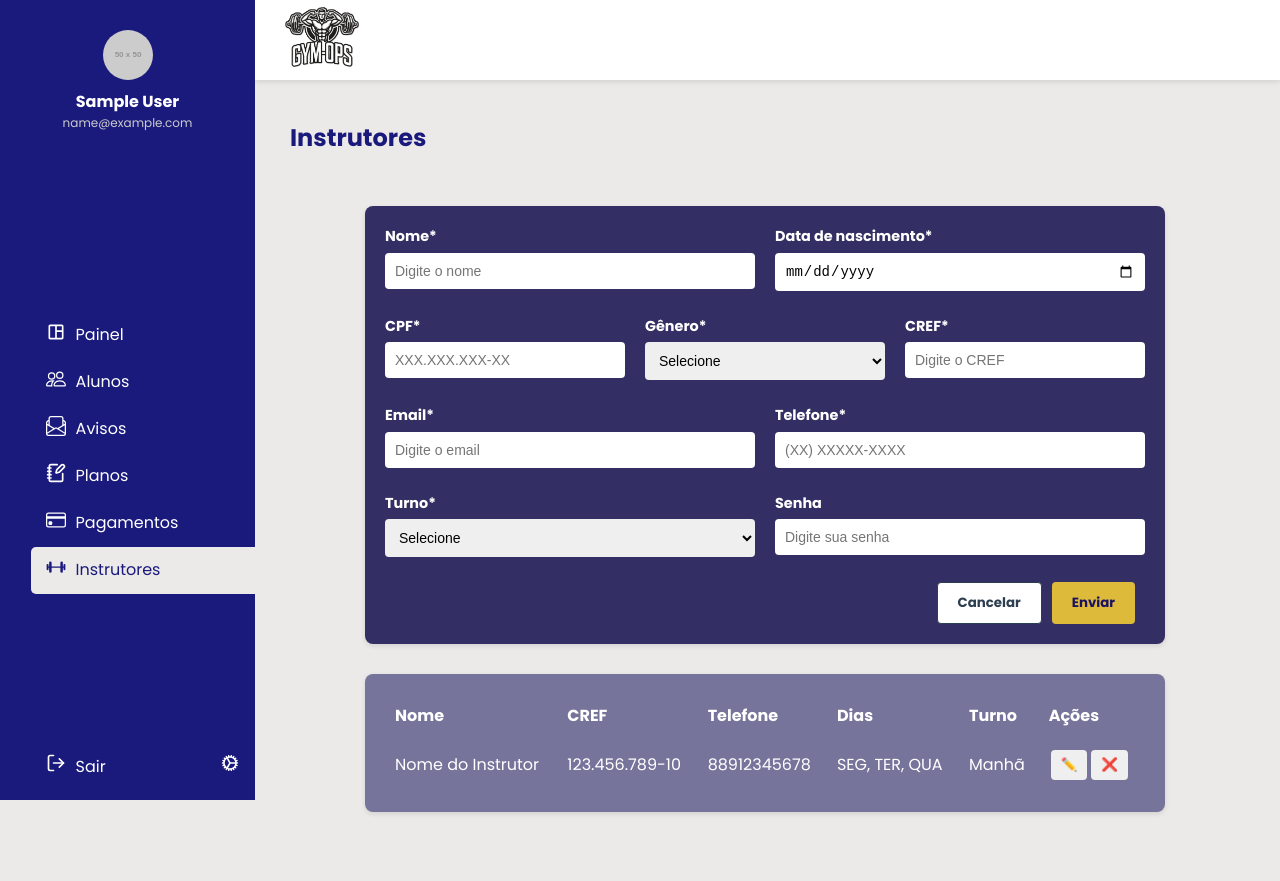
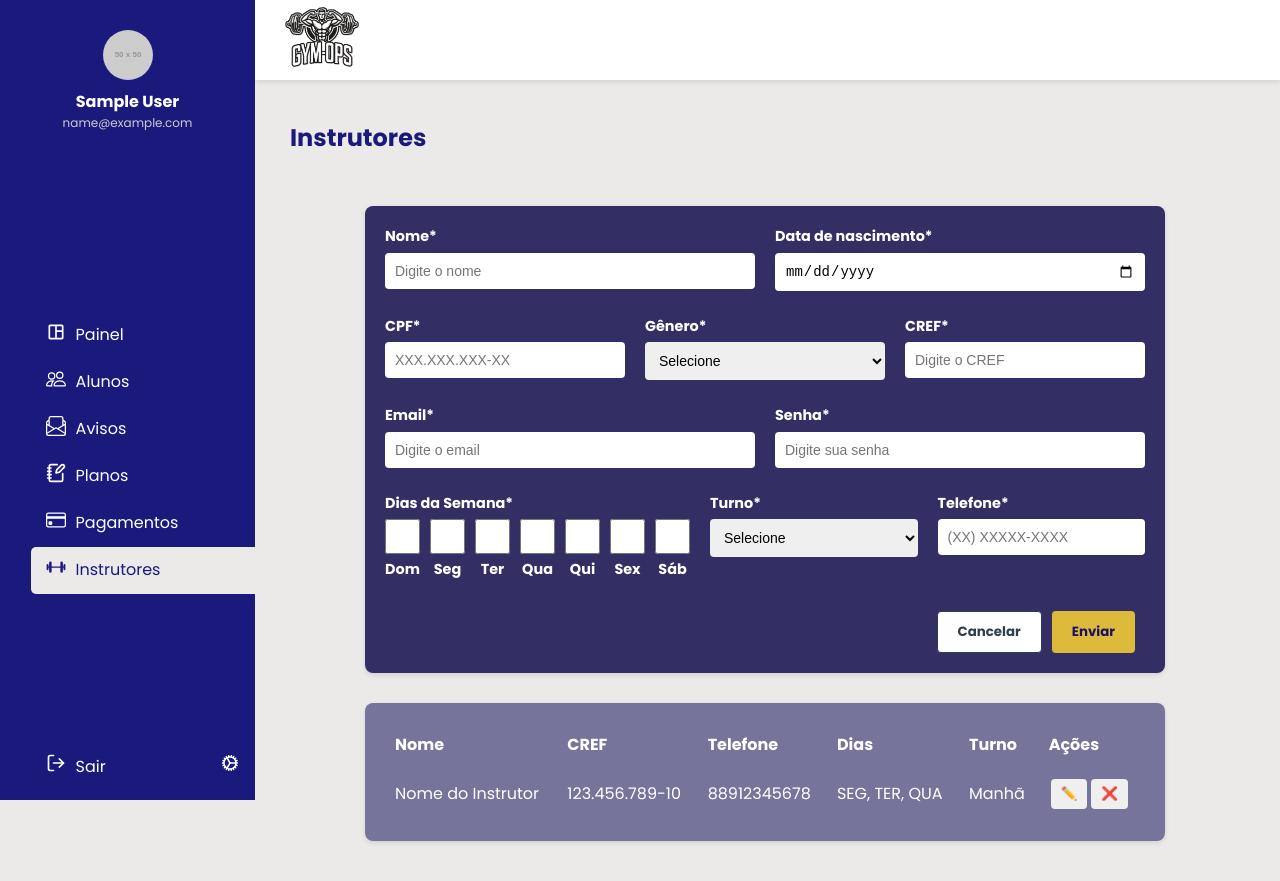
Before and after one commit to jeffaugg/gym-ops, a React (Vite) app in the folder Front/: page /admininstructors in a window 1280 px wide. Before the commit the page ends 852 px from the top, so only its background shows below. Built offline with nearby package versions, Linux system fonts and the light colour scheme; sample sign-in values are in the browser's storage.

Commit message:
feat: adicionar página de instrutor e navegação condicional no login

```diff
--- a/Front/src/App.jsx
+++ b/Front/src/App.jsx
@@ -51,6 +51,7 @@ import AdminPlans from "./pages/Admin/Plans/AdminPlans";
 import AdminPayments from "./pages/Admin/Payments/AdminPayments";
 import AdminInstructors from "./pages/Admin/Instructors/AdminInstructors";
 import Settings from "./pages/Settings/Settings";
+import InstructorHome from './pages/Instructor/Home/InstructorHome';
 
 import ProtectedRoute from "./components/ProtectedRoute/ProtectedRoute"; // Importa o ProtectedRoute
 
@@ -119,6 +120,14 @@ function App() {
             </ProtectedRoute>
           }
         />
+        <Route
+          path="/InstructorHome"
+          element={
+            <ProtectedRoute>
+              <Settings />
+            </ProtectedRoute>
+          }
+        />
       </Routes>
     </BrowserRouter>
   );
--- a/Front/src/components/Admin/InstructorsForm/InstructorsForm.css
+++ b/Front/src/components/Admin/InstructorsForm/InstructorsForm.css
@@ -22,6 +22,26 @@
     color: white;
     font-weight: bold;
   }
+  .dias-container {
+    display: flex;
+    gap: 10px;
+    flex-wrap: no-wrap;
+  }
+
+  .dias-container label {
+    display: flex;
+    flex-direction: column;
+    align-items: center;
+    gap: 5px;
+  }
+
+  input[type="checkbox"] {
+    width: 35px;
+    height: 35px;
+    accent-color: #2121d1;
+    border: 1px solid #ccc;
+    border-radius: 20px!important;
+  }
 
   .instructors-form input,
   .instructors-form select {
--- a/Front/src/components/Admin/InstructorsForm/InstructorsForm.jsx
+++ b/Front/src/components/Admin/InstructorsForm/InstructorsForm.jsx
@@ -6,116 +6,98 @@ import ButtonSend from "../../ButtonSend/ButtonSend";
 import api from "../../../api";
 import { toast } from "react-toastify";
 
-export default function InstructorsForm() {
-  // const [name, setName] = useState("");
-  // const [birthDate, setBirthDate] = useState("");
-  // const [cpf, setCpf] = useState("");
-  // const [gen, setGen] = useState("");
-  // const [plan, setPlan] = useState("");
-  // const [phone, setPhone] = useState("");
-  // const [email, setEmail] = useState("");
-  // const [health, setHealth] = useState("");
-  // const [plans, setPlans] = useState([]);
+export default function InstructorsForm({ selectedInstructor, onInstructorCreated}) {
+  const [name, setName] = useState('');
+  const [email, setEmail] = useState('');
+  const [password, setPassword] = useState('');
+  const [cpf, setCpf] = useState('');
+  const [tel, setTel] = useState('');
+  const [role] = useState('USER');
+  const [birthDate, setBirthDate] = useState("");
+  const [gen, setGen] = useState("");
 
-  // // Fetch available plans
-  // useEffect(() => {
-  //   const fetchPlans = async () => {
-  //     try {
-  //       const response = await api.get("/plan");
-  //       setPlans(response.data);
-  //     } catch (error) {
-  //       console.error("Erro ao buscar os planos:", error);
-  //     }
-  //   };
+  // Preenche o formulário quando `selectedInstructor` mudar
+  useEffect(() => {
+    if (selectedInstructor) {
+      setName(selectedInstructor.name || "");
+      setBirthDate(selectedInstructor.date_of_birth || "");
+      setCpf(selectedInstructor.cpf || "");
+      setGen(selectedInstructor.gender || "");
+      setTel(selectedInstructor.tel || "");
+      setEmail(selectedInstructor.email || "");
+    } else {
+      // Limpa o formulário se nenhum instrutor estiver selecionado
+      setName("");
+      setBirthDate("");
+      setCpf("");
+      setGen("");
+      setTel("");
+      setEmail("");
+    }
+  }, [selectedInstructor]);
 
-  //   fetchPlans();
-  // }, []);
+  const handleSubmit = async (event) => {
+    event.preventDefault();
 
-  // // Preenche o formulário quando `selectedInstructor` mudar
-  // useEffect(() => {
-  //   if (selectedInstructor) {
-  //     setName(selectedInstructor.name || "");
-  //     setBirthDate(selectedInstructor.date_of_birth || "");
-  //     setCpf(selectedInstructor.cpf || "");
-  //     setGen(selectedInstructor.gender || "");
-  //     setPlan(selectedInstructor.plan_id || "");
-  //     setPhone(selectedInstructor.telephone || "");
-  //     setEmail(selectedInstructor.email || "");
-  //     setHealth(selectedInstructor.health_notes || "");
-  //   } else {
-  //     // Limpa o formulário se nenhum estudante estiver selecionado
-  //     setName("");
-  //     setBirthDate("");
-  //     setCpf("");
-  //     setGen("");
-  //     setPlan("");
-  //     setPhone("");
-  //     setEmail("");
-  //     setHealth("");
-  //   }
-  // }, [selectedInstructor]);
+    try {
+      const response = await api.post('/user/signup', { name, email, password, cpf, tel, role });
 
-  // const handleSubmit = async (event) => {
-  //   event.preventDefault();
+      toast.success('Criação de Instrutor realizado com sucesso!', {
+        position: 'top-right',
+      });
 
-  //   try {
-  //     if (selectedInstructor) {
-  //       // Atualiza o estudante existente
-  //       await api.put(`/clients/${selectedInstructor.id}`, {
-  //         name,
-  //         date_of_birth: birthDate,
-  //         email,
-  //         telephone: phone,
-  //         cpf,
-  //         plan_id: Number(plan),
-  //         health_notes: health,
-  //       });
-  //       toast.success("Aluno atualizado com sucesso!");
-  //     } else {
-  //       // Cria um novo estudante
-  //       await api.post("/clients", {
-  //         name,
-  //         date_of_birth: birthDate,
-  //         email,
-  //         telephone: phone,
-  //         cpf,
-  //         plan_id: Number(plan),
-  //         health_notes: health,
-  //       });
-  //       toast.success("Aluno criado com sucesso!");
-  //     }
+    } catch (error) {
+      console.log(error.response);
 
-  //     // Limpa o formulário
-  //     setName("");
-  //     setBirthDate("");
-  //     setCpf("");
-  //     setGen("");
-  //     setPlan("");
-  //     setPhone("");
-  //     setEmail("");
-  //     setHealth("");
+      const errors = error.response?.data?.message;
 
-  //     // Reseta o estudante selecionado
-  //     setSelectedInstructor(null);
+      if (error.response?.status === 409) {
+        toast.error('Usuário já cadastrado. Por favor, verifique suas credenciais.', {
+          position: 'top-right',
+        });
+        return;
+      }
 
-  //     // Atualiza a lista de estudantes
-  //     onInstructorCreated();
-  //   } catch (error) {
-  //     console.error("Erro ao salvar o aluno:", error);
-  //     toast.error("Erro ao salvar o aluno.");
-  //   }
-  // };
+      if (Array.isArray(errors)) {
+
+        errors.forEach((err) => {
+          toast.error(err.message, {
+            position: 'top-right',
+            autoClose: 5000,
+          });
+        });
+      } else {
+        toast.error('Falha na criação. Verifique as informações.', {
+          position: 'top-right',
+        });
+      }
+
+      // Limpa o formulário
+      setName("");
+      setBirthDate("");
+      setCpf("");
+      setGen("");
+      setTel("");
+      setEmail("");
+
+      // Reseta o instrutor selecionado
+      setSelectedInstructor(null);
+
+      // Atualiza a lista de instrutors
+      onInstructorCreated();
+    }
+  };
 
   return (
     <div className="instructors-form">
-      <form>
+      <form onSubmit={handleSubmit}>
         <div className="form-group">
           <InputFieldForm
             label="Nome*"
             type="text"
             placeholder="Digite o nome"
-            // value={name}
-            // onChange={(e) => setName(e.target.value)}
+            value={name}
+            onChange={(e) => setName(e.target.value)}
           />
           <InputFieldForm
             label="Data de nascimento*"
@@ -131,8 +113,8 @@ export default function InstructorsForm() {
             label="CPF*"
             type="text"
             placeholder="XXX.XXX.XXX-XX"
-            // value={cpf}
-            // onChange={(e) => setCpf(e.target.value)}
+            value={cpf}
+            onChange={(e) => setCpf(e.target.value)}
             mask={"999.999.999-99"}
           />
           <label>
@@ -158,20 +140,52 @@ export default function InstructorsForm() {
               label="Email*"
               type="email"
               placeholder="Digite o email"
-              // value={email}
-              // onChange={(e) => setEmail(e.target.value)}
+              value={email}
+              onChange={(e) => setEmail(e.target.value)}
             />
           <InputFieldForm
-            label="Telefone*"
-            type="text"
-            placeholder="(XX) XXXXX-XXXX"
-            // value={phone}
-            // onChange={(e) => setPhone(e.target.value)}
-            mask={"(99) 99999-9999"}
+            label="Senha*"
+            type="password"
+            placeholder="Digite sua senha"
+            value={password}
+            onChange={(e) => setPassword(e.target.value)}
           />
         </div>
 
         <div className="form-group">
+          <label>
+            Dias da Semana*
+            <div className="dias-container">
+              <label>
+                <input type="checkbox" name="dias" value={1} />
+                Dom
+              </label>
+              <label>
+                <input type="checkbox" name="dias" value={2} />
+                Seg
+              </label>
+              <label>
+                <input type="checkbox" name="dias" value={3} />
+                Ter
+              </label>
+              <label>
+                <input type="checkbox" name="dias" value={4} />
+                Qua
+              </label>
+              <label>
+                <input type="checkbox" name="dias" value={5} />
+                Qui
+              </label>
+              <label>
+                <input type="checkbox" name="dias" value={6} />
+                Sex
+              </label>
+              <label>
+                <input type="checkbox" name="dias" value={7} />
+                Sáb
+              </label>
+            </div>
+          </label>
           <label>
             Turno*
             <select required >
@@ -182,11 +196,12 @@ export default function InstructorsForm() {
             </select>
           </label>
           <InputFieldForm
-            label="Senha"
-            type="password"
-            placeholder="Digite sua senha"
-            // value={password}
-            // onChange={(e) => setPassword(e.target.value)}
+            label="Telefone*"
+            type="text"
+            placeholder="(XX) XXXXX-XXXX"
+            value={tel}
+            onChange={(e) => setTel(e.target.value)}
+            mask={"(99) 99999-9999"}
           />
         </div>
 
--- a/Front/src/components/LoginForm/LoginForm.jsx
+++ b/Front/src/components/LoginForm/LoginForm.jsx
@@ -57,7 +57,13 @@ function LoginForm() {
         position: 'top-right',
       });
 
-      navigate('/AdminHome');
+      if (user.role === "ADM") {
+        navigate('/AdminHome');
+      } else if (user.role === "USER") {
+        navigate('/InstructorHome');
+      } else {
+        navigate('/');
+      }
     } catch (error) {
       console.log('Erro ao fazer login:', error);
       toast.error('Falha no login. Verifique suas credenciais.', {
--- /dev/null
+++ b/Front/src/pages/Instructor/Home/InstructorHome.css
@@ -0,0 +1,3 @@
+.notification {
+  opacity: 0%;
+}
--- /dev/null
+++ b/Front/src/pages/Instructor/Home/InstructorHome.jsx
@@ -0,0 +1,14 @@
+import React from "react";
+import Layout from "../../../components/LayoutPages/Layout";
+import Dashboard from "../../../components/Admin/Home/Dashboard/Dashboard";
+import "./InstructorHome.css";
+
+function AdminHome() {
+  return (
+    <Layout>
+        <Dashboard />
+    </Layout>
+  );
+}
+
+export default AdminHome;
```
Lines whose indentation alone changed are shown as unchanged.
